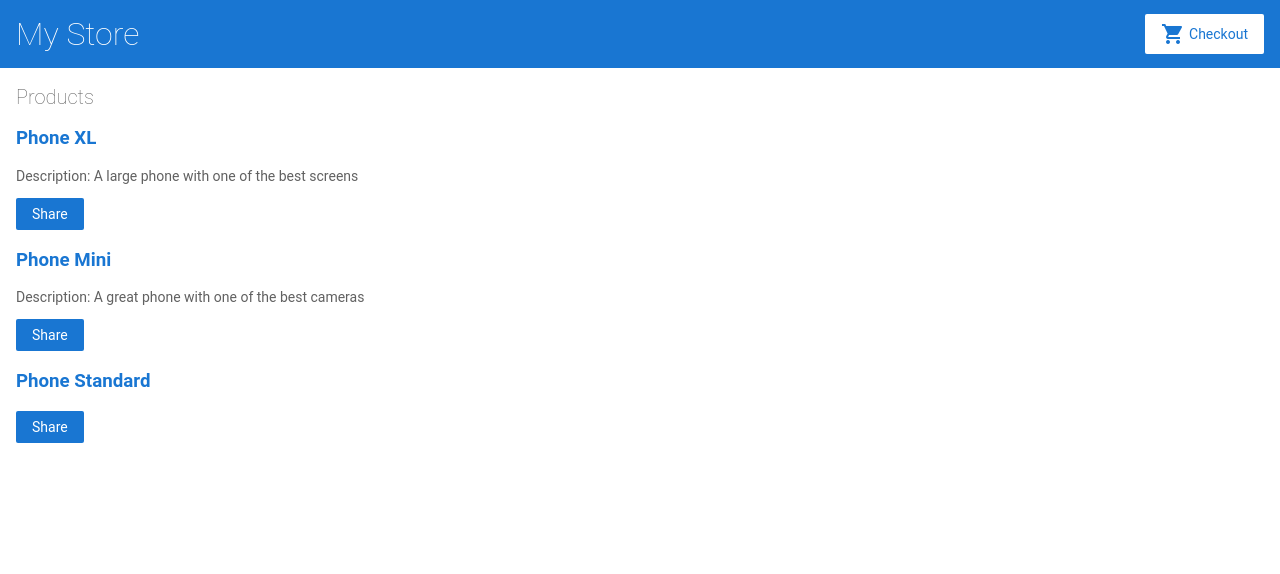
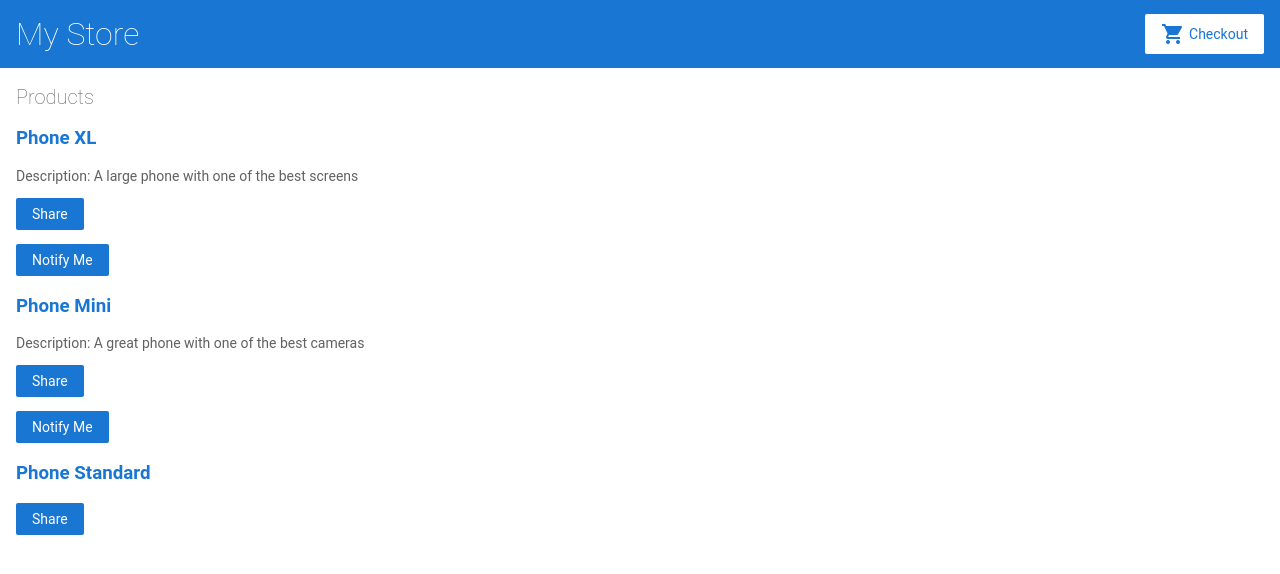
Before and after one commit to samanisami/angular-xfvxm5, an Angular app: page / in a window 1280 px wide. Shown: the top 574 px of the page. Built offline with nearby package versions, Linux system fonts and the light colour scheme.

Commit message:
1 file modified

```diff
--- a/src/app/product-list/product-list.component.html
+++ b/src/app/product-list/product-list.component.html
@@ -14,7 +14,7 @@
   <button (click)="share()">
     Share
   </button>
-
+  <app-product-alerts [product]=product>Notify</app-product-alerts>
 </div>
 
 <!--
```
